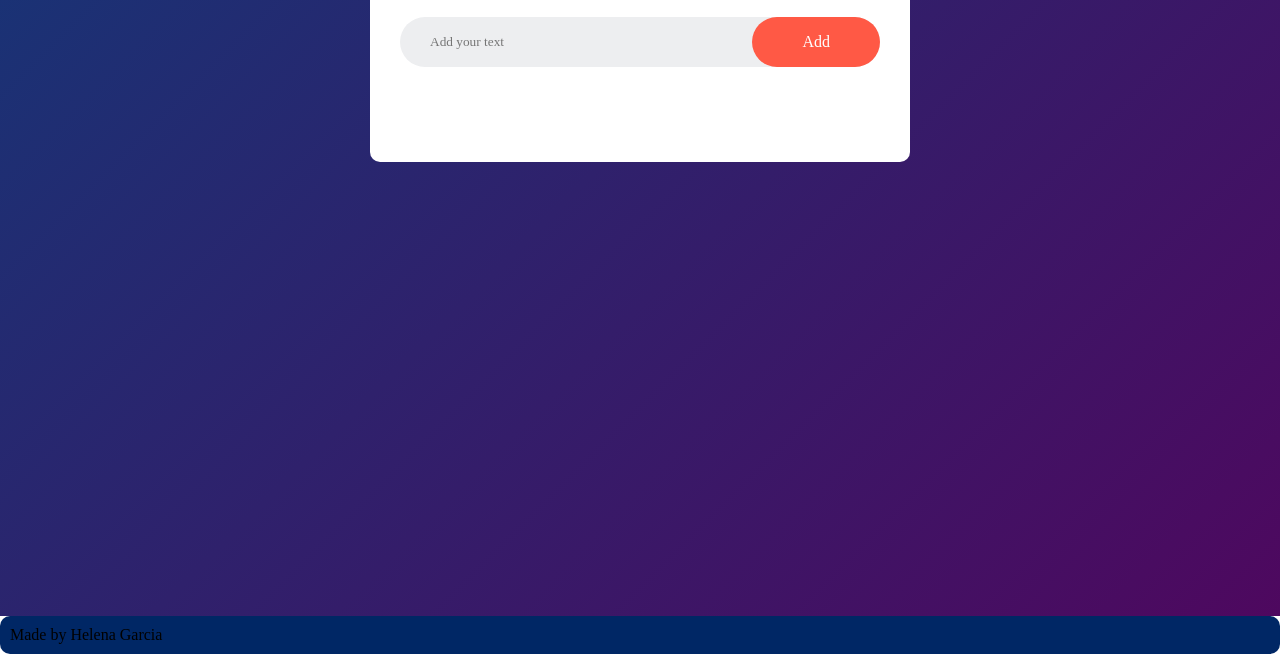
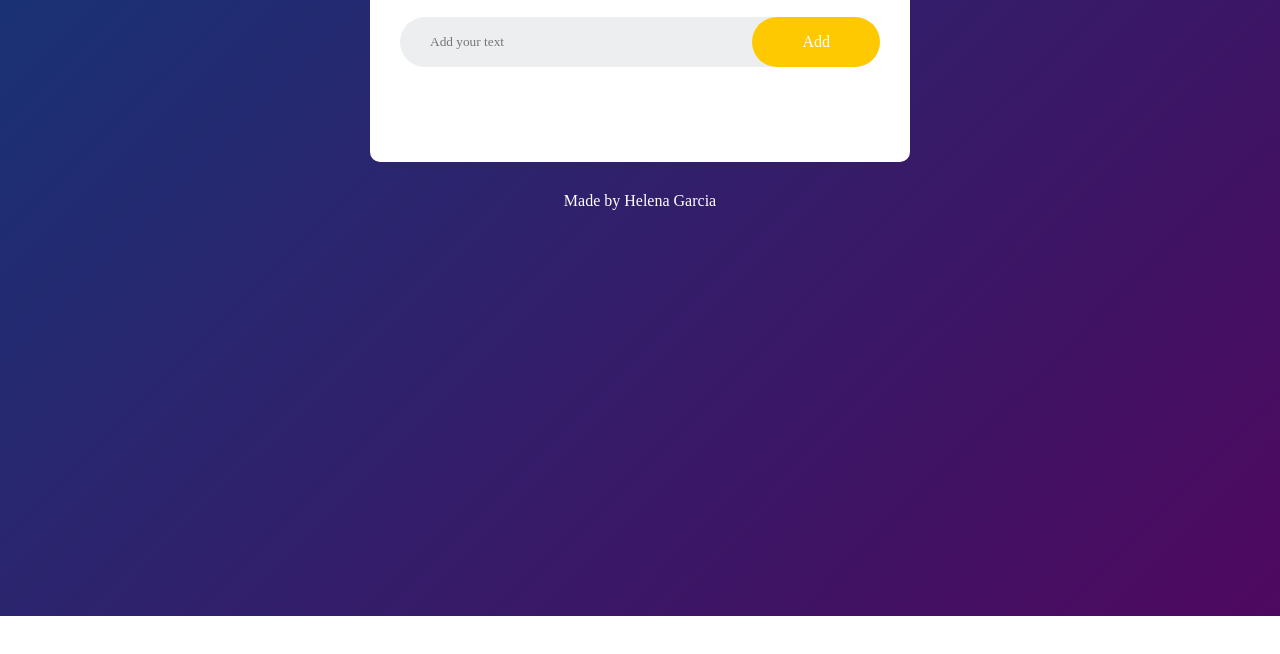
Before and after one commit to garciahelena/ToDoList, a plain HTML site: page index.html in a window 1280 px wide. Shown: the part 184-838 px from the top of the page. After the commit the page ends 800 px from the top, so only its background shows below. Drawn offline with Linux system fonts and the light colour scheme.

Commit message:
Updated footer style

```diff
--- a/index.html
+++ b/index.html
@@ -25,13 +25,14 @@
                 <li>Task 3</li> -->
             </ul>
         </div>
+
+        <footer>
+            <div class="footer">
+                <p class="made-by">Made by Helena Garcia</p>
+            </div>
+        </footer>
     </div>
 
-    <footer>
-        <div class="footer">
-            <p class="made-by">Made by Helena Garcia</p>
-        </div>
-    </footer>
 
     <script src="script.js"> </script>
 </body>
--- a/style.css
+++ b/style.css
@@ -56,8 +56,8 @@ button{
     border: none;
     outline: none;
     padding: 16px 50px;
-    background: #ff5945 ;
-    color:#fff ;
+    background: #ffc901;
+    color:#fff;
     font-size: 16px;
     cursor: pointer;
     border-radius: 40px;
@@ -114,9 +114,9 @@ ul li span:hover{
 }
 
 .footer{
-    background-color: #002765;
     padding: 10px;
-    border-radius: 10px;
     width: 100%;
+    text-align: center;
+    color: #fff;
 
 }
```
